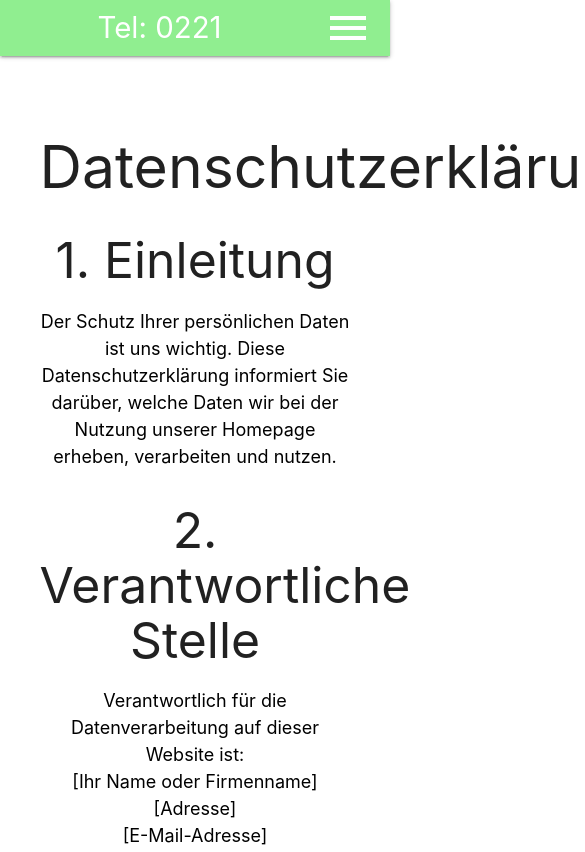
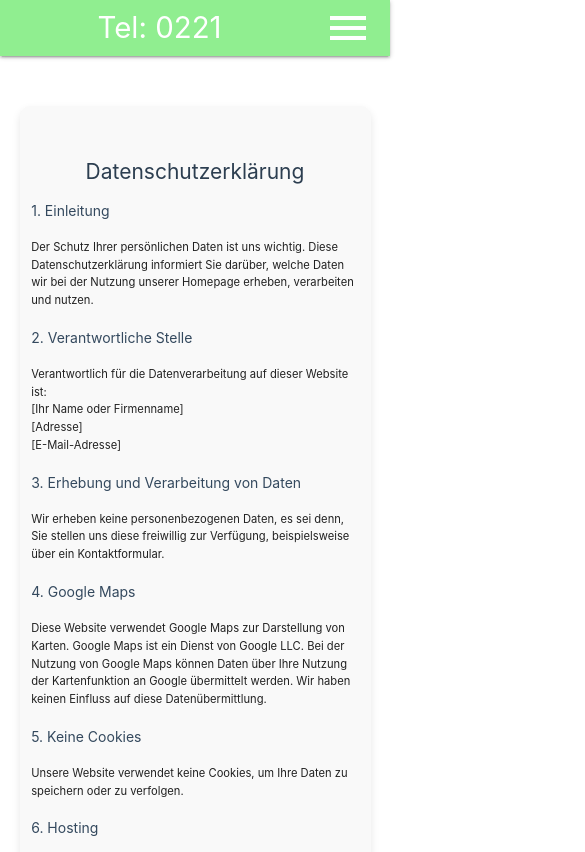
Before and after one commit to erstehilfe1/erstehilfe, a plain HTML site: page ds.html in a window 390 px wide. Shown: the top 852 px of the page, 585 px wide, since content can reach past the window. Drawn offline with nearby package versions, Linux system fonts and the light colour scheme.

Commit message:
responsiv

```diff
--- a/ds.html
+++ b/ds.html
@@ -28,44 +28,67 @@
       padding: 0;
     }
 
-    .container {
-      max-width: 100%;
-      height: auto;
-      margin-top: 20px;
-      padding: 20px;
-      text-align: center;
-      background-color: white;
-    }
+	.container {
+		width: 90%;
+		max-width: 800px;
+		margin: 50px auto;
+		background-color: #f9f9f9;
+		padding: 20px 5%;
+		border-radius: 10px;
+		box-shadow: 0 4px 8px rgba(0, 0, 0, 0.1);
+	}
 
-    p {
-      font-size: 18px;
-      color: black;
-    }
+	h1 {
+		font-size: 2rem;
+		color: #2c3e50;
+		text-align: center;
+		margin-bottom: 20px;
+	}
+
+	h2 {
+		font-size: 1.5rem;
+		color: #34495e;
+		margin-top: 20px;
+	}
+
+	p {
+		font-size: 1rem;
+		line-height: 1.6;
+		margin-bottom: 15px;
+	}
+
+	@media (max-width: 768px) {
+	  .container {
+		  padding: 15px 3%;
+	  }
+	  h1 {
+		  font-size: 1.8rem;
+	  }
+	  h2 {
+		  font-size: 1.2rem;
+	  }
+	  p {
+		  font-size: 0.9rem;
+	  }
+	}
+
+	@media (max-width: 480px) {
+	  h1 {
+		  font-size: 1.5rem;
+	  }
+	  h2 {
+		  font-size: 1rem;
+	  }
+	  p {
+		  font-size: 0.8rem;
+	  }
+	}
+
 
     iframe {
       width: 100%;  /* Volle Breite des übergeordneten Containers */
       height: 450px; /* Feste Höhe */
       border: 0;
-    }
-
-	.map-card {
-      padding: 0;  /* Kein Padding innerhalb der Karte */
-    }
-
-    .card-content {
-      text-align: left;
-    }
-
-    .card-content p {
-      margin: 0;
-      padding: 0;
-      display: flex;
-      align-items: center; /* Vertikale Ausrichtung des Icons und Texts */
-    }
-
-    .card-content i {
-      color: green; /* Farbe des Häkchens */
-      margin-right: 10px; /* Abstand zwischen Icon und Text */
     }
 
 	.containerHeader {
@@ -86,25 +109,6 @@
 	.header h1 {
 		font-size: 3rem;
 	}
-
-	.cardAnimation {
-		transition: transform 0.3s ease, box-shadow 0.3s ease;
-	}
-
-	.cardAnimation:hover {
-		transform: scale(1.05); /* Vergrößert die Karte leicht */
-		box-shadow: 0 8px 16px rgba(0, 0, 0, 0.3); /* Fügt einen Schatten hinzu */
-	}
-
-    .snowflake {
-      position: absolute;
-      top: -10px;
-      color: white;
-      font-size: 1em;
-      opacity: 0.8;
-      user-select: none;
-    }
-
 
   </style>
 
```
Also changed, not shown: imp.html (+55 -50 lines).
